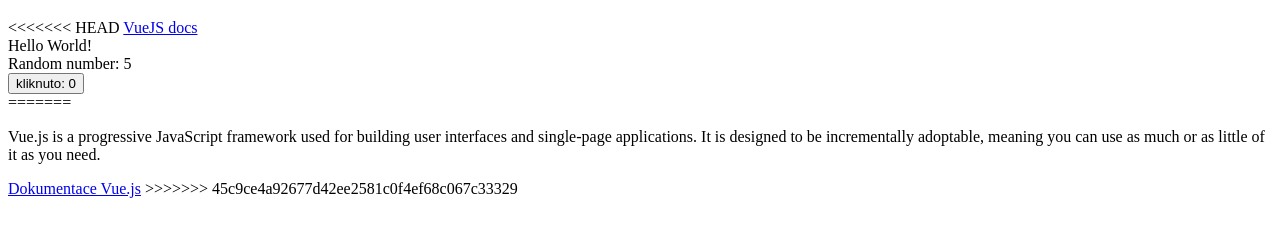
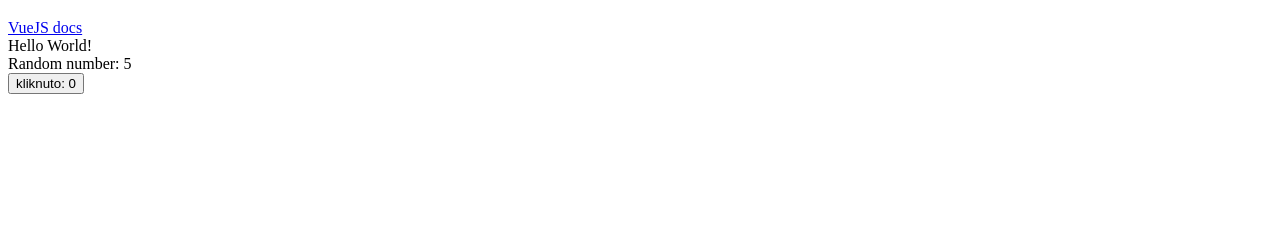
Before and after one commit to gyarab/2025_wt_meca, a plain HTML site: page vuejs/index.html in a window 1280 px wide. Shown: the part 61-298 px from the top of the page. Drawn offline with nearby package versions, Linux system fonts and the light colour scheme.

Commit message:
Update index.html

```diff
--- a/vuejs/index.html
+++ b/vuejs/index.html
@@ -7,7 +7,6 @@
 </head>
 <body>
     <h1>Vue.js</h1>
-<<<<<<< HEAD
 
     <a href="https://vuejs.org/guide/introduction" rel="noopener" target="_blank">VueJS docs</a>
 
@@ -32,10 +31,6 @@
         })
         app.mount('#app')
     </script>
-=======
-    <p>Vue.js is a progressive JavaScript framework used for building user interfaces and single-page applications. It is designed to be incrementally adoptable, meaning you can use as much or as little of it as you need.</p>
-    <a href="https://vuejs.org/guide/introduction">Dokumentace Vue.js</a>
 
->>>>>>> 45c9ce4a92677d42ee2581c0f4ef68c067c33329
 </body>
 </html>
```
